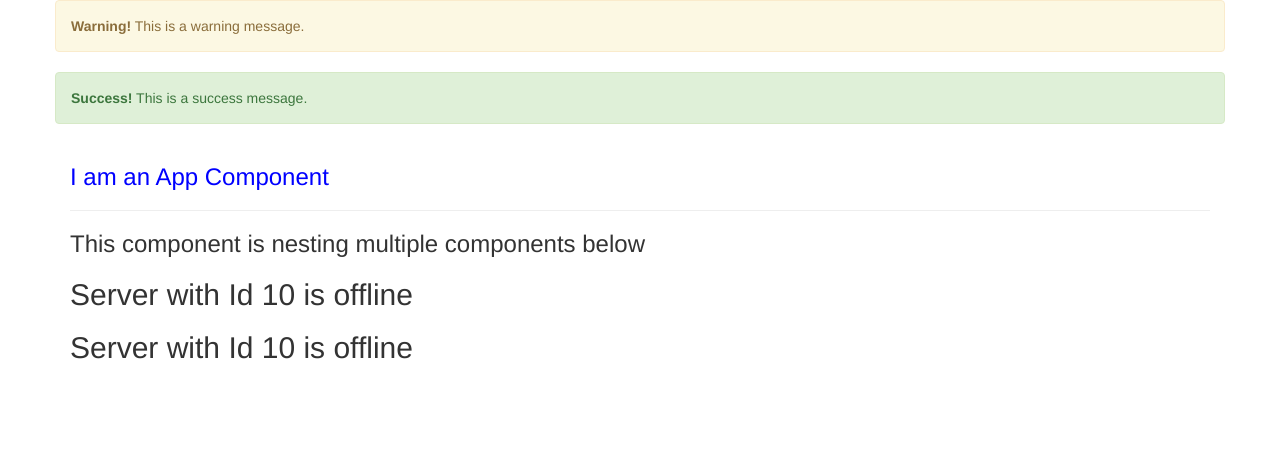
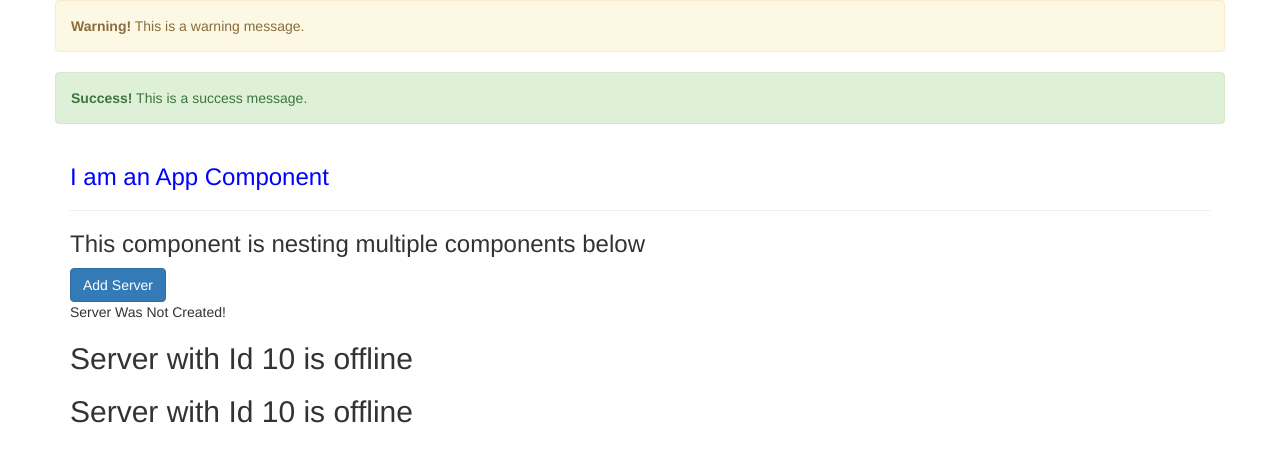
Before and after one commit to Krauxxer/udemy-learning-angular, an Angular app: page / in a window 1280 px wide. Shown: the top 462 px of the page. Built offline with nearby package versions, Linux system fonts and the light colour scheme.

Commit message:
Property and Event Biding

```diff
--- a/src/app/servers/servers.component.html
+++ b/src/app/servers/servers.component.html
@@ -2,5 +2,13 @@
     This component is nesting multiple components below
 </h3>
 
+<button
+    class="btn btn-primary"
+    [disabled]="!allowNewServer"
+    (click)="onServerCreate()">
+    Add Server
+</button>
+<p>{{ serverCreationStatus }}</p>
+
 <app-server></app-server>
 <app-server></app-server>
--- a/src/app/servers/servers.component.ts
+++ b/src/app/servers/servers.component.ts
@@ -7,9 +7,19 @@
 })
 export class ServersComponent implements OnInit {
 
-  constructor() { }
+  allowNewServer = false;
+  serverCreationStatus = 'Server Was Not Created!';
+
+  constructor() {
+    setTimeout(() => {
+      this.allowNewServer = true;
+    }, 2000);
+  }
 
   ngOnInit(): void {
   }
 
+  onServerCreate() {
+    this.serverCreationStatus = 'Server Was Created!';
+  }
 }
```
